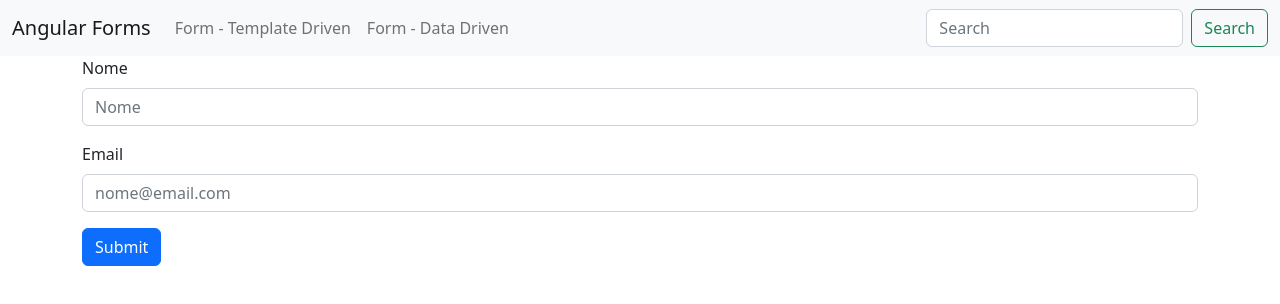
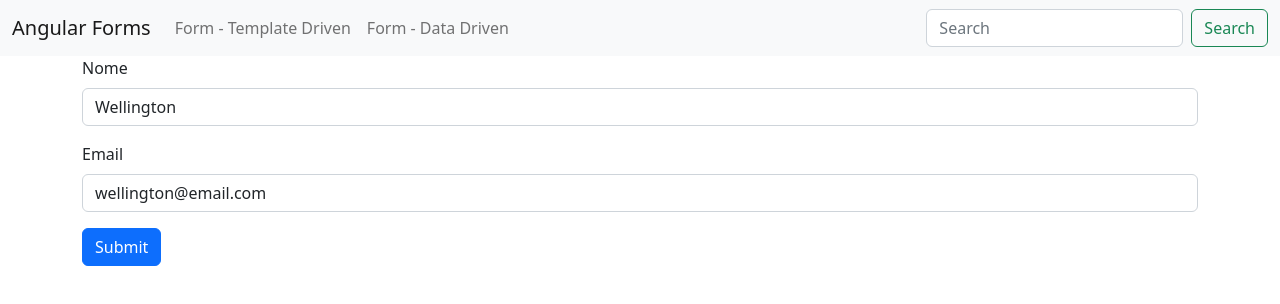
Before and after one commit to WellingtonIdeao/angular-course-forms, an Angular app: page /templateForm in a window 1280 px wide. Shown: the top 304 px of the page. Built offline with nearby package versions, Linux system fonts and the light colour scheme.

Commit message:
Forms: Template driven - Inicializando valores com ngModel - Two-way data binding ou property binding

```diff
--- a/src/app/template-form/template-form.component.html
+++ b/src/app/template-form/template-form.component.html
@@ -1,11 +1,11 @@
 <form #f="ngForm" (ngSubmit)="onSubmit(f)">
     <div class="mb-3">
         <label for="nome" class="form-label">Nome</label>
-        <input type="text" class="form-control" id="nome" placeholder="Nome"  name="nome" ngModel>
+        <input type="text" class="form-control" id="nome" placeholder="Nome"  name="nome" [(ngModel)]="usuario.nome">
     </div>
     <div class="mb-3">
         <label for="email" class="form-label">Email</label>
-        <input type="email" class="form-control" id="email" placeholder="nome@email.com" name="email" ngModel>
+        <input type="email" class="form-control" id="email" placeholder="nome@email.com" name="email" [(ngModel)]="usuario.email">  <!-- ou [ngModel] = property binding-->
     </div>
     <button type="submit" class="btn btn-primary">Submit</button>
 </form>
--- a/src/app/template-form/template-form.component.ts
+++ b/src/app/template-form/template-form.component.ts
@@ -7,13 +7,19 @@
 })
 export class TemplateFormComponent implements OnInit {
 
+  usuario: any = {
+    nome: 'Wellington',
+    email: 'wellington@email.com'
+  }
+
   constructor() { }
 
   ngOnInit(): void {
   }
 
   onSubmit(form: any){
-    console.log(form);
+    console.log(form.value);
+    console.log(this.usuario);
   }
 
 }
```
